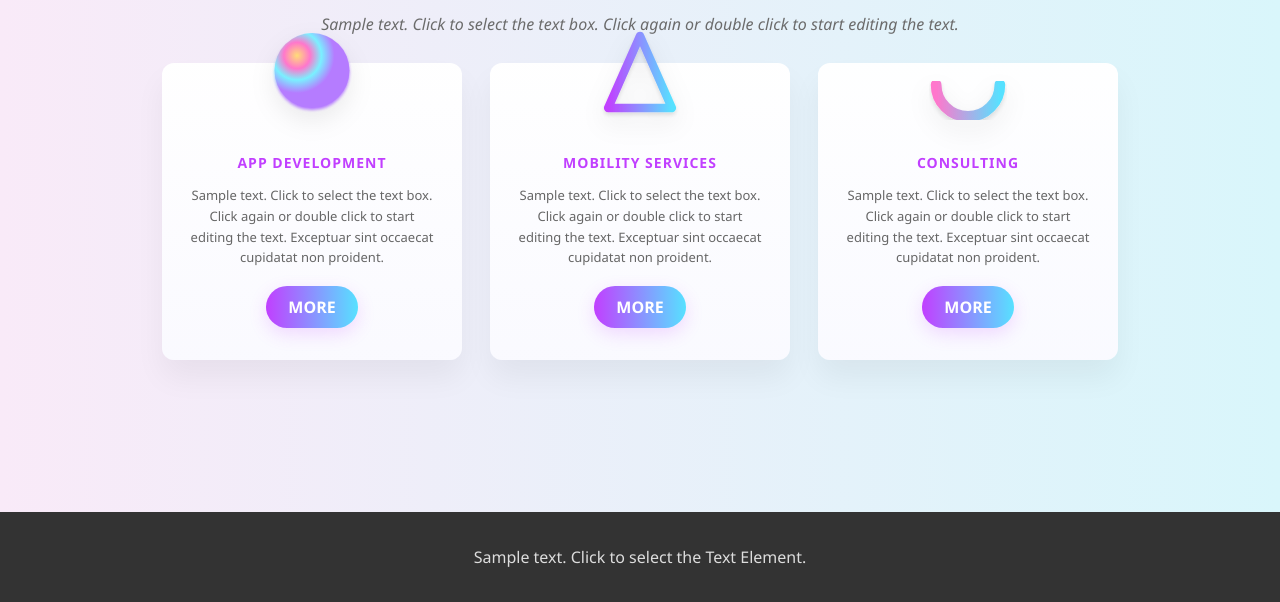
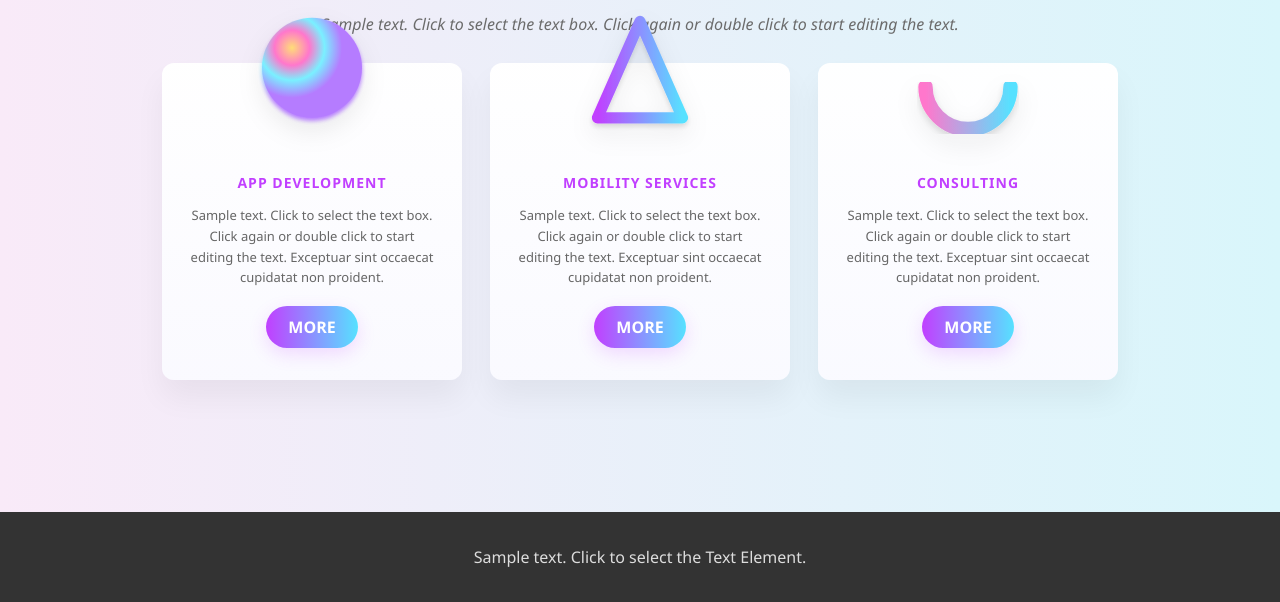
Before and after one commit to kamilasugak/4-, a plain HTML site: page index.html in a window 1280 px wide. Shown: the part 198-800 px from the top of the page. Drawn offline with Linux system fonts and the light colour scheme.

Commit message:
Update styles.css

```diff
--- a/styles.css
+++ b/styles.css
@@ -59,7 +59,7 @@
   text-align:center;
   position:relative;
 }
-.card-art{width:120px;height:120px;margin-top:-70px;display:block;margin-left:auto;margin-right:auto;filter:drop-shadow(0 10px 12px rgba(0,0,0,0.08));}
+.card-art{width:160px;height:160px;margin-top:-90px;display:block;margin-left:auto;margin-right:auto;filter:drop-shadow(0 10px 12px rgba(0,0,0,0.08));}
 .card h3{color:var(--accent1);margin:14px 0 10px;font-size:14px;letter-spacing:1px;}
 .card-text{font-size:13px;color:#666;line-height:1.6;margin-bottom:18px;padding:0 6px;}
 
```
